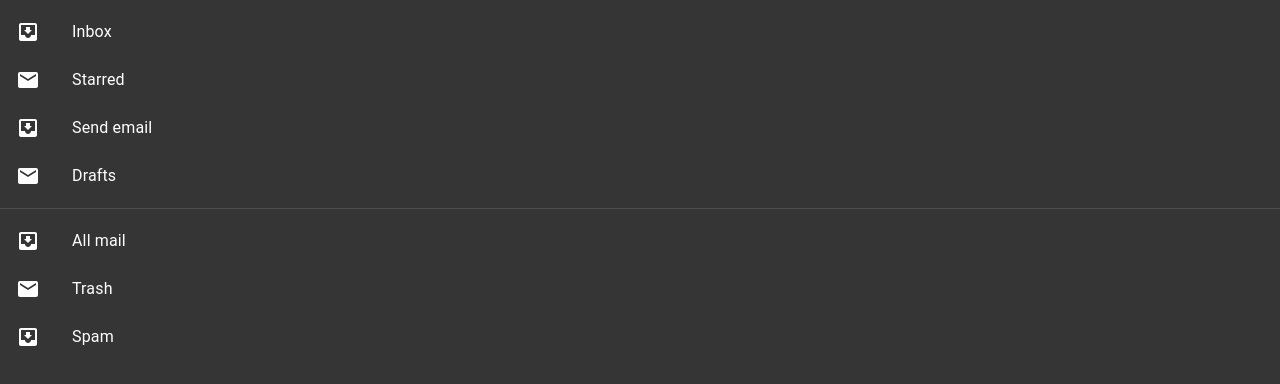
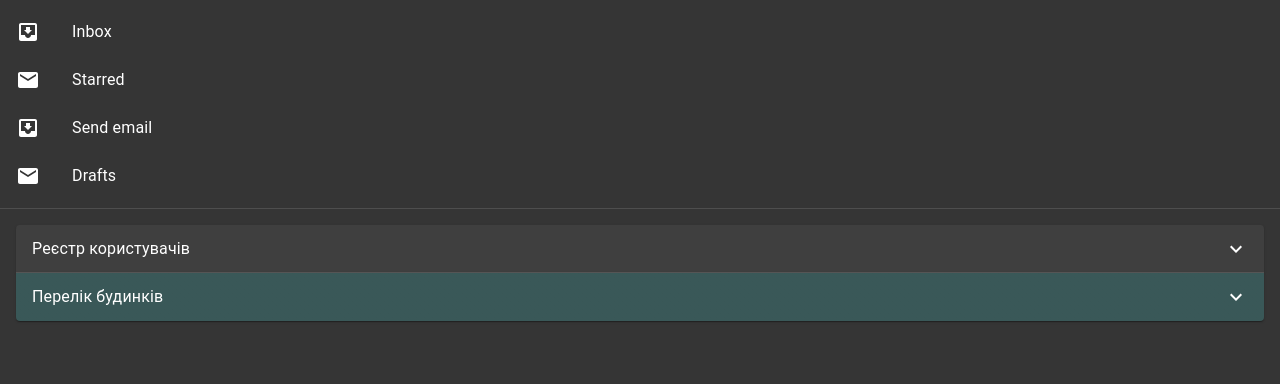
Before and after one commit to Oddisey000/smart-home, a React (Create React App) app: page / in a window 1280 px wide. Both pictures are taken after a click on the button "menu". Shown: the top 384 px of the page. Built offline with nearby package versions, Linux system fonts and the light colour scheme.

Commit message:
Added accordions for admin

```diff
--- a/package.json
+++ b/package.json
@@ -11,6 +11,7 @@
     "@testing-library/react": "^11.1.0",
     "@testing-library/user-event": "^12.1.10",
     "axios": "^0.24.0",
+    "generate-password": "^1.7.0",
     "gh-pages": "^3.2.3",
     "node-sass": "4.14.1",
     "react": "^17.0.2",
--- a/src/components/header/app-drawer/app-drawer.component.jsx
+++ b/src/components/header/app-drawer/app-drawer.component.jsx
@@ -4,12 +4,12 @@
 import MailIcon from '@mui/icons-material/Mail';
 import MenuIcon from '@mui/icons-material/Menu';
 
+import UserList from './user-list/user-list.component';
+import HouseList from './house-list/house-list.component';
+
 const LeftSideDrawer = () => {
   const [state, setState] = React.useState({
-    top: false,
-    left: false,
-    bottom: false,
-    right: false,
+    left: false
   });
 
   const toggleDrawer = (anchor, open) => (event) => {
@@ -22,10 +22,8 @@
 
   const list = (anchor) => (
     <Box
-      sx={{ width: anchor === 'top' || anchor === 'bottom' ? 'auto' : "100vw" }}
+      sx={{ width: "100vw" }}
       role="presentation"
-      onClick={toggleDrawer(anchor, false)}
-      onKeyDown={toggleDrawer(anchor, false)}
     >
       <List>
         {['Inbox', 'Starred', 'Send email', 'Drafts'].map((text, index) => (
@@ -39,14 +37,12 @@
       </List>
       <Divider />
       <List>
-        {['All mail', 'Trash', 'Spam'].map((text, index) => (
-          <ListItem button key={text}>
-            <ListItemIcon>
-              {index % 2 === 0 ? <InboxIcon /> : <MailIcon />}
-            </ListItemIcon>
-            <ListItemText primary={text} />
-          </ListItem>
-        ))}
+        <ListItem>
+          <div style={{width: "100vw"}}>
+            <UserList />
+            <HouseList />
+          </div>
+        </ListItem>
       </List>
     </Box>
   );
--- /dev/null
+++ b/src/components/header/app-drawer/house-list/house-list.component.jsx
@@ -0,0 +1,28 @@
+import * as React from 'react';
+import Accordion from '@mui/material/Accordion';
+import AccordionSummary from '@mui/material/AccordionSummary';
+import AccordionDetails from '@mui/material/AccordionDetails';
+import Typography from '@mui/material/Typography';
+import ExpandMoreIcon from '@mui/icons-material/ExpandMore';
+
+const HouseList = () => {
+  return (
+      <Accordion style={{backgroundColor: "darkslategrey"}}>
+        <AccordionSummary
+          expandIcon={<ExpandMoreIcon />}
+          aria-controls="panel2a-content"
+          id="panel2a-header"
+        >
+          <Typography>Перелік будинків</Typography>
+        </AccordionSummary>
+        <AccordionDetails>
+          <Typography>
+            Lorem ipsum dolor sit amet, consectetur adipiscing elit. Suspendisse
+            malesuada lacus ex, sit amet blandit leo lobortis eget.
+          </Typography>
+        </AccordionDetails>
+      </Accordion>
+  );
+}
+
+export default HouseList;
--- /dev/null
+++ b/src/components/header/app-drawer/user-list/user-list.component.jsx
@@ -0,0 +1,28 @@
+import * as React from 'react';
+import Accordion from '@mui/material/Accordion';
+import AccordionSummary from '@mui/material/AccordionSummary';
+import AccordionDetails from '@mui/material/AccordionDetails';
+import Typography from '@mui/material/Typography';
+import ExpandMoreIcon from '@mui/icons-material/ExpandMore';
+
+const UserList = () => {
+  return (
+      <Accordion style={{backgroundColor: "inherit"}}>
+        <AccordionSummary
+          expandIcon={<ExpandMoreIcon />}
+          aria-controls="panel1a-content"
+          id="panel1a-header"
+        >
+          <Typography>Реєстр користувачів</Typography>
+        </AccordionSummary>
+        <AccordionDetails>
+          <Typography>
+            Lorem ipsum dolor sit amet, consectetur adipiscing elit. Suspendisse
+            malesuada lacus ex, sit amet blandit leo lobortis eget.
+          </Typography>
+        </AccordionDetails>
+      </Accordion>
+  );
+}
+
+export default UserList;
```
Also changed, not shown: 1 other file (tests, documents, lock files or other folders).
